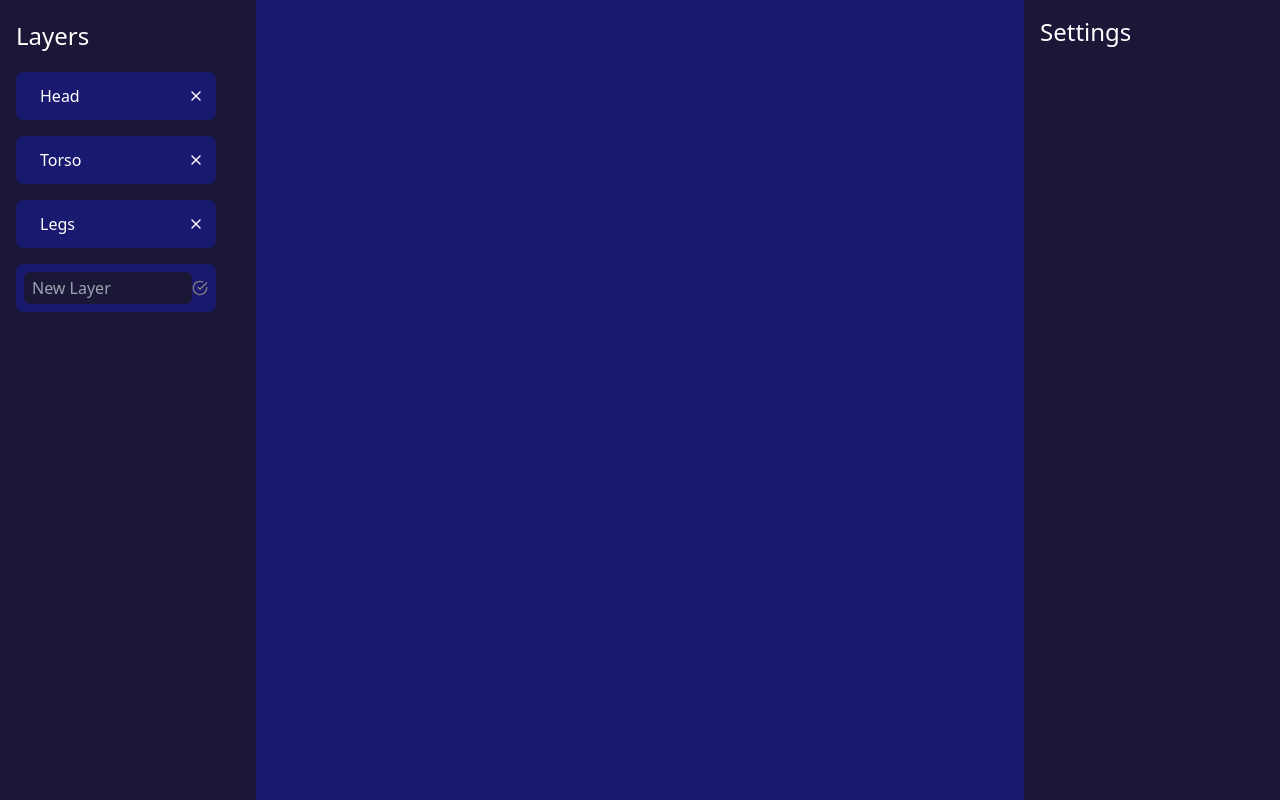
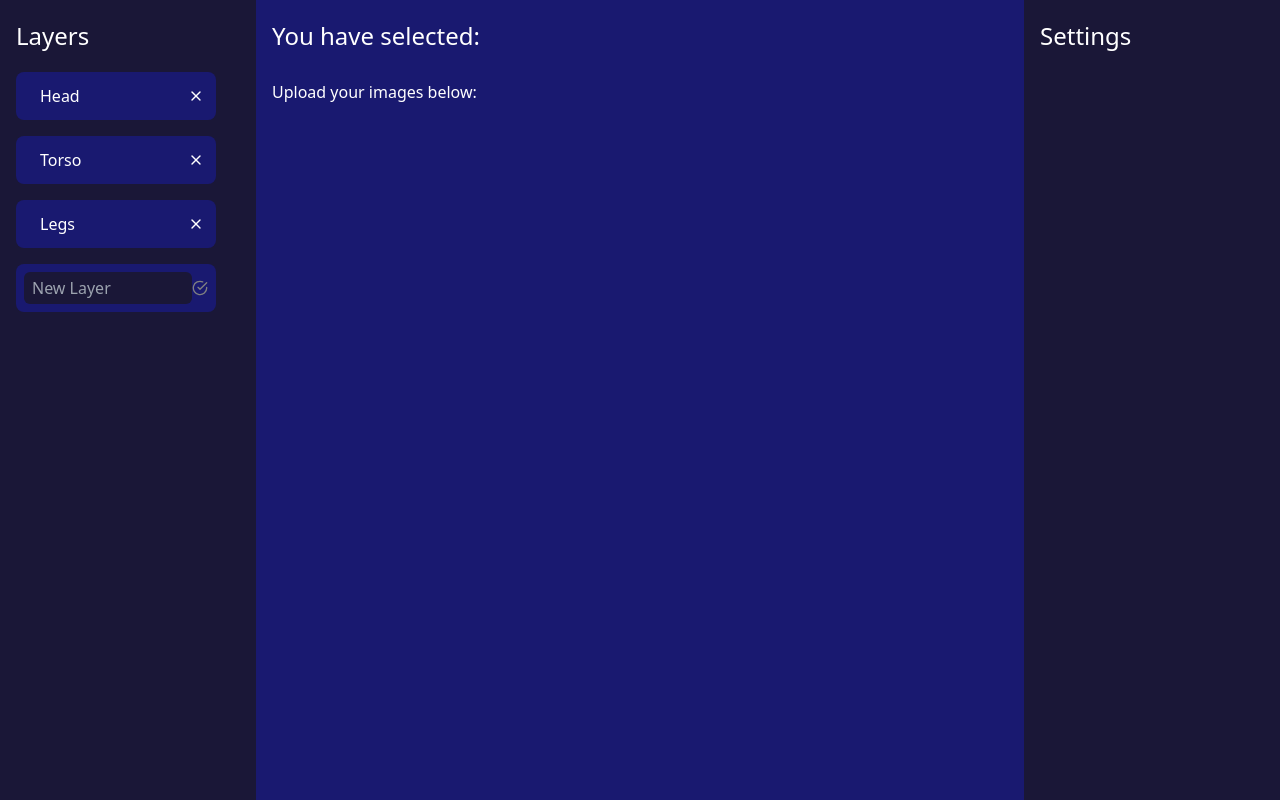
Before and after one commit to AndreiTotoro/artwork-creator, a Next.js app: page / in a window 1280 px wide. Built offline with nearby package versions, Linux system fonts and the light colour scheme.

Commit message:
Unified styles

```diff
--- a/app/Main.js
+++ b/app/Main.js
@@ -3,8 +3,9 @@ import React from 'react';
 
 export default function Main({ currentLayer }) {
 	return (
-		<div className="h-screen bg-midnight text-white text-2xl p-4">
-			{currentLayer}
+		<div className="h-screen bg-midnight pl-4 text-white flex flex-col gap-7">
+			<p className="text-2xl pt-5">You have selected: {currentLayer}</p>
+			<p>Upload your images below: </p>
 		</div>
 	);
 }
--- a/app/Settings.js
+++ b/app/Settings.js
@@ -2,6 +2,8 @@ import React from 'react';
 
 export default function Settings() {
 	return (
-		<div className="h-screen text-white text-2xl p-4 bg-void">Settings</div>
+		<div className="h-screen text-white text-2xl pl-4 pt-5 bg-void">
+			Settings
+		</div>
 	);
 }
```
